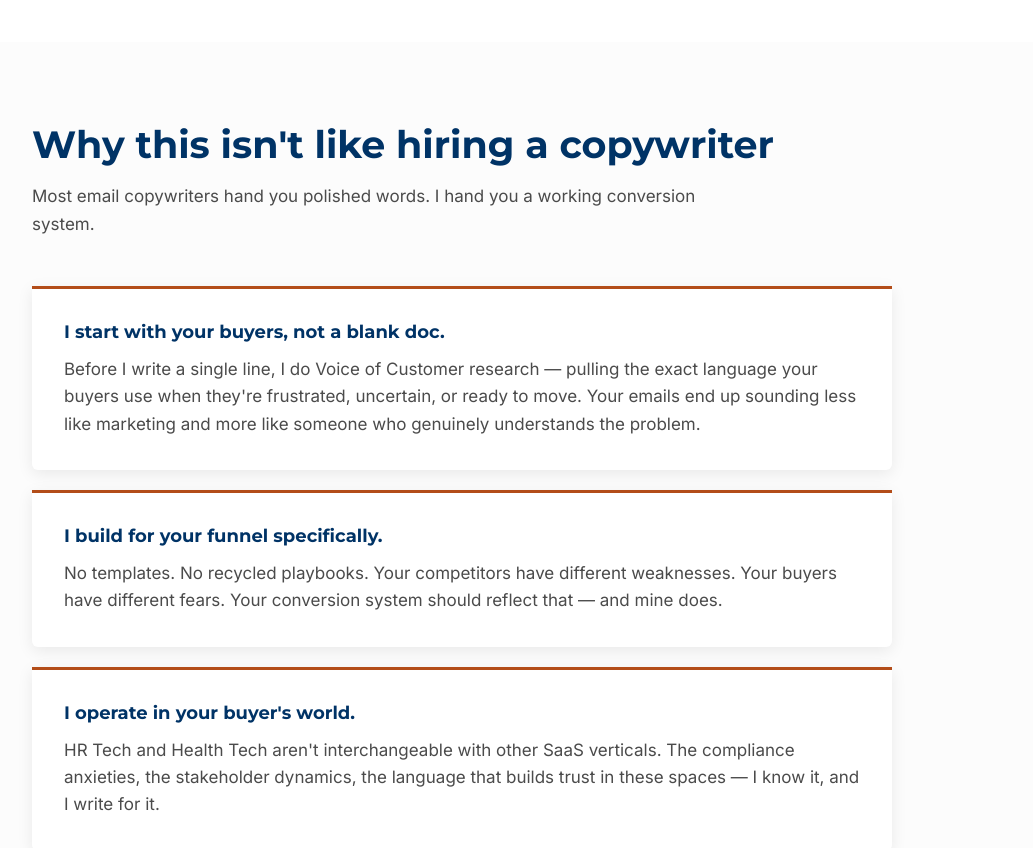
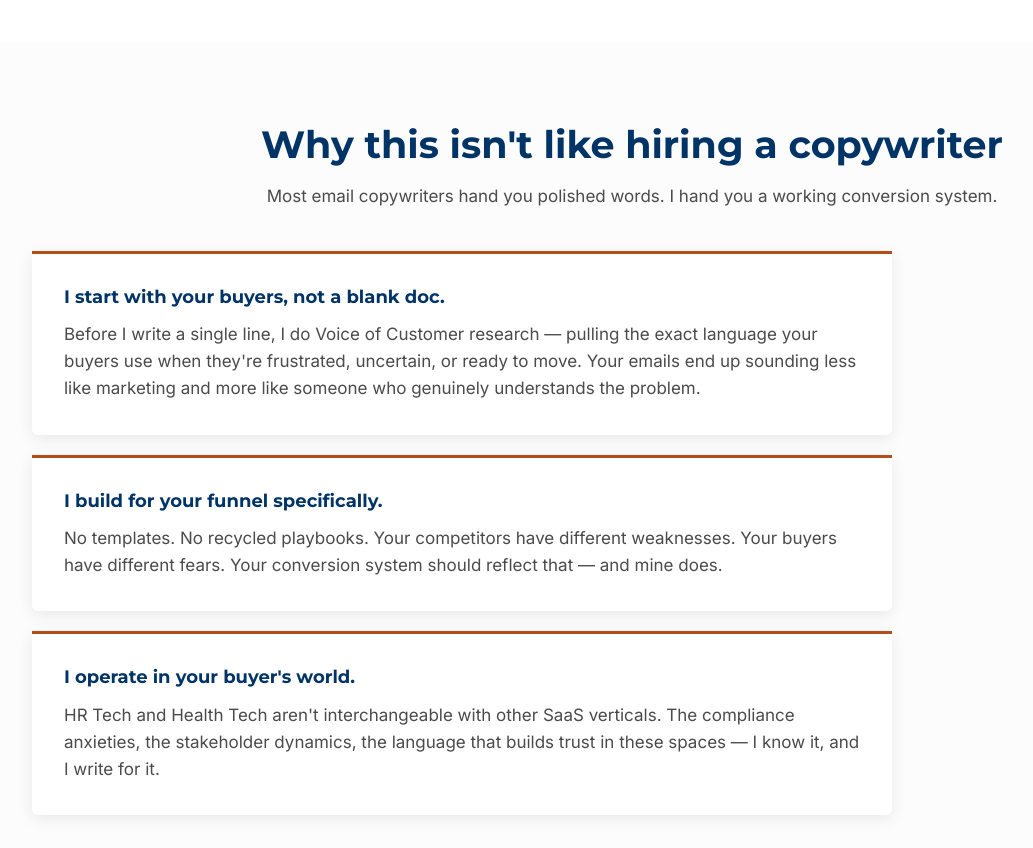
Before and after one commit to Homi011/iheoma-oparaugo, a Next.js app: page / in a window 1280 px wide. Shown: the part 3260-4108 px from the top of the page, without its empty margins (8-1041 px from the left). Built offline with nearby package versions, Linux system fonts and the light colour scheme.

Commit message:
Center Why copywriter section heading

```diff
--- a/app/page.tsx
+++ b/app/page.tsx
@@ -161,12 +161,12 @@ export default function Home() {
       {/* 3.6 DIFFERENTIATOR */}
       <section style={{ backgroundColor: '#fcfcfc', padding: '80px 24px' }}>
         <div style={{ maxWidth: '1200px', margin: '0 auto' }}>
-          <h2 style={{ fontFamily: 'Montserrat, sans-serif', fontWeight: 700, fontSize: 'clamp(30px, 4vw, 38px)', color: '#003366', marginBottom: '16px' }}>
-            Why this isn't like hiring a copywriter
-          </h2>
-          <p style={{ fontFamily: 'Inter, sans-serif', fontSize: '17px', lineHeight: 1.6, color: '#4b4b4b', maxWidth: '720px', marginBottom: '48px' }}>
-            Most email copywriters hand you polished words. I hand you a working conversion system.
-          </p>
+        <h2 style={{ fontFamily: 'Montserrat, sans-serif', fontWeight: 700, fontSize: 'clamp(30px, 4vw, 38px)', color: '#003366', marginBottom: '16px', textAlign: 'center' }}>
+  Why this isn't like hiring a copywriter
+</h2>
+<p style={{ fontFamily: 'Inter, sans-serif', fontSize: '17px', lineHeight: 1.6, color: '#4b4b4b', marginBottom: '40px', textAlign: 'center' }}>
+  Most email copywriters hand you polished words. I hand you a working conversion system.
+</p>
           <div style={{ display: 'flex', flexDirection: 'column', gap: '20px', maxWidth: '860px' }}>
             {[
               { title: 'I start with your buyers, not a blank doc.', body: 'Before I write a single line, I do Voice of Customer research — pulling the exact language your buyers use when they\'re frustrated, uncertain, or ready to move. Your emails end up sounding less like marketing and more like someone who genuinely understands the problem.' },
```
